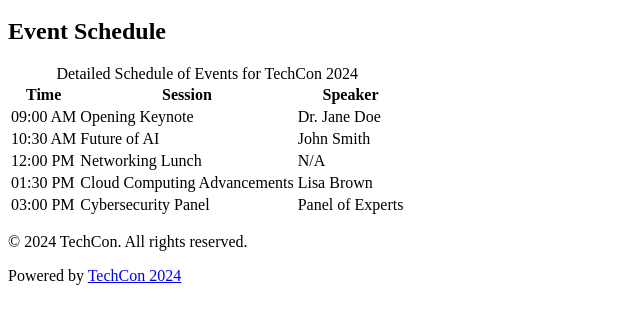
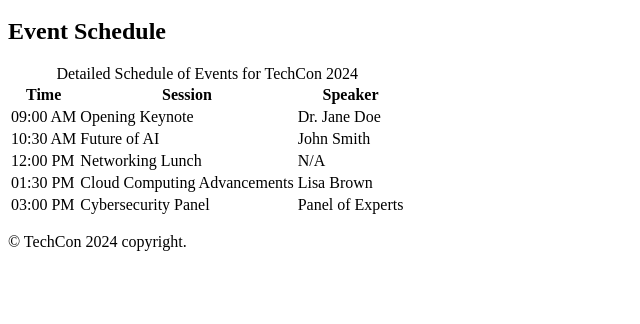
Before and after one commit to techwizelechia/TechCon_HTML, a plain HTML site: page techcon_website/schedule.html in a window 1280 px wide. Shown: the part 154-478 px from the top of the page, without its empty margins (0-640 px from the left). Drawn offline with Linux system fonts and the light colour scheme.

Commit message:
Update schedule.html
added correction on copyright

```diff
--- a/techcon_website/schedule.html
+++ b/techcon_website/schedule.html
@@ -58,8 +58,7 @@
         </table>
       </main>
       <footer>
-        <p>&copy; 2024 TechCon. All rights reserved.</p>
-        <p>Powered by <a href="mailto:email@example.com">TechCon 2024</a></p>
+        <p>&copy; TechCon 2024 copyright.</p>
      </footer>
 </body>
 </html>
```
